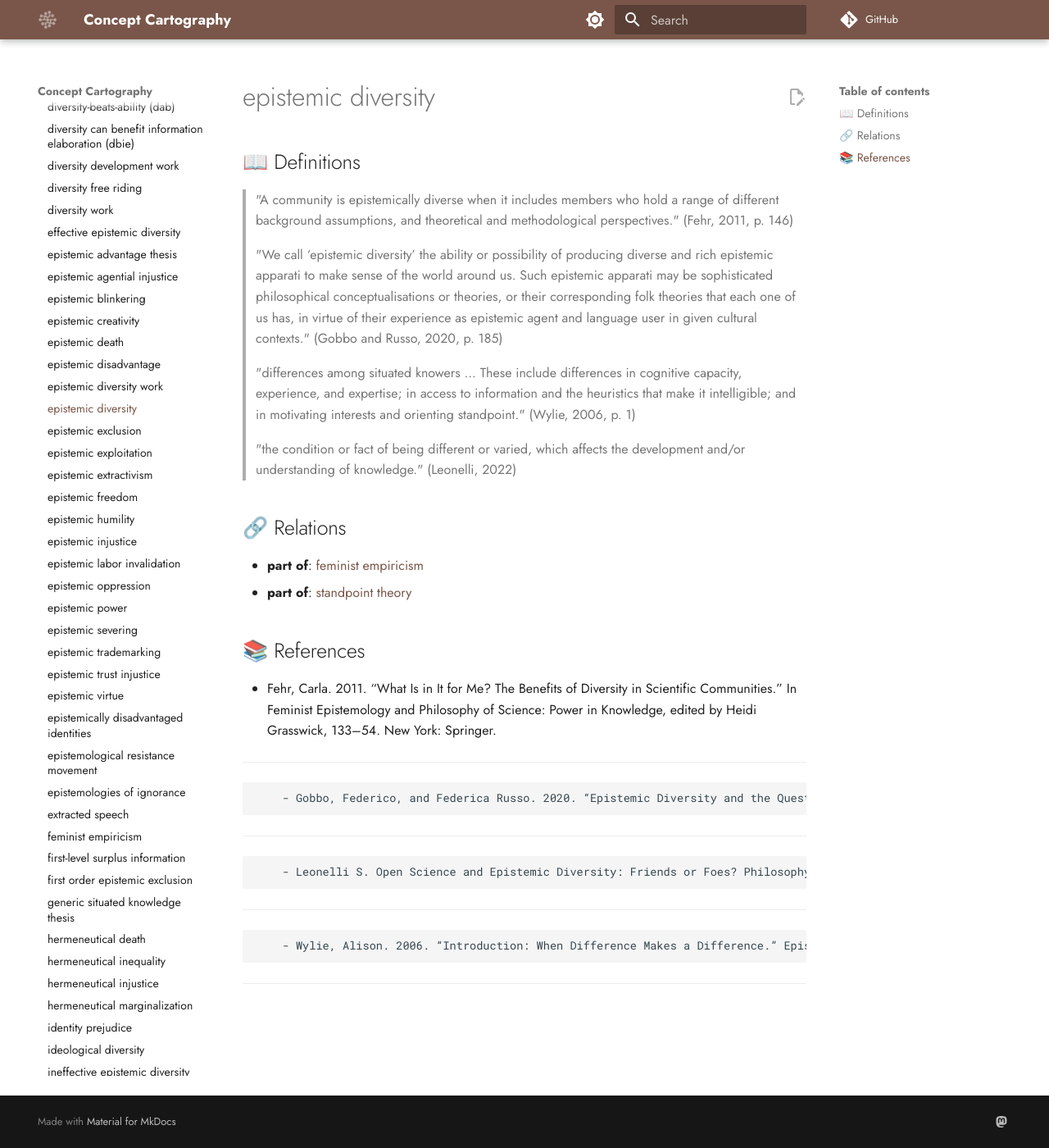
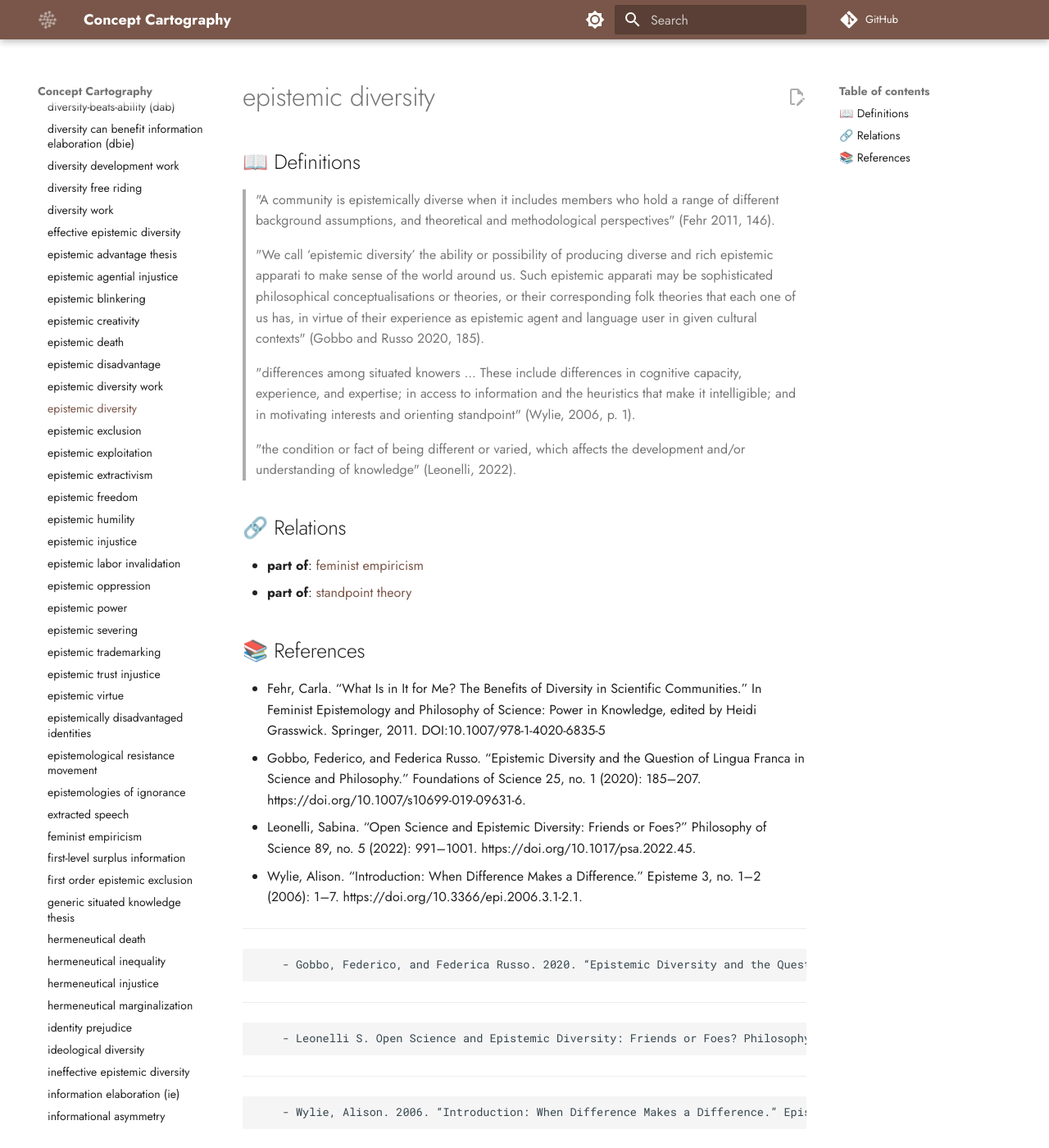
Before and after one commit to conceptcartography/conceptcartography, an MkDocs documentation site: the page built from docs/concepts/epistemic-diversity.md, in a window 1280 px wide and 1400 px high. Shown: the whole window at 82% size. Built offline with MkDocs 1.6.1 and Material for MkDocs 9.7.7, drawn with Linux system fonts in a browser that asks for light colours; comment, search, counter and statistics services are not loaded; the version menu is left out.

Commit message:
Update epistemic-diversity.md

```diff
--- a/docs/concepts/epistemic-diversity.md
+++ b/docs/concepts/epistemic-diversity.md
@@ -1,32 +1,26 @@
 ---
 concept: epistemic diversity
 references:
-- 'Fehr, Carla. 2011. “What Is in It for Me? The Benefits of Diversity in Scientific
-  Communities.” In Feminist Epistemology and Philosophy of Science: Power in Knowledge,
-  edited by Heidi Grasswick, 133–54. New York: Springer.'
-- 'Gobbo, Federico, and Federica Russo. 2020. “Epistemic Diversity and the Question
-  of Lingua Franca in Science and Philosophy.” Foundations of Science 25 (1): 185–207.
-  https: doi.org/10.1007/s10699-019-09631-6.'
-- 'Leonelli S. Open Science and Epistemic Diversity: Friends or Foes? Philosophy of
-  Science. 2022;89(5):991-1001. doi:10.1017/psa.2022.45'
-- 'Wylie, Alison. 2006. “Introduction: When Difference Makes a Difference.” Episteme
-  3 (1–2): 1–7. https: doi.org/10.3366/epi.2006.3.1-2.1.'
+- 'Fehr, Carla. “What Is in It for Me? The Benefits of Diversity in Scientific Communities.” In Feminist Epistemology and Philosophy of Science: Power in Knowledge, edited by Heidi Grasswick. Springer, 2011. DOI:10.1007/978-1-4020-6835-5'
+- 'Gobbo, Federico, and Federica Russo. “Epistemic Diversity and the Question of Lingua Franca in Science and Philosophy.” Foundations of Science 25, no. 1 (2020): 185–207. https://doi.org/10.1007/s10699-019-09631-6.'
+- 'Leonelli, Sabina. “Open Science and Epistemic Diversity: Friends or Foes?” Philosophy of Science 89, no. 5 (2022): 991–1001. https://doi.org/10.1017/psa.2022.45.'
+- 'Wylie, Alison. “Introduction: When Difference Makes a Difference.” Episteme 3, no. 1–2 (2006): 1–7. https://doi.org/10.3366/epi.2006.3.1-2.1.'
 definitions:
 - '"A community is epistemically diverse when it includes members who hold a range
-  of different background assumptions, and theoretical and methodological perspectives."
-  (Fehr, 2011, p. 146)'
+  of different background assumptions, and theoretical and methodological perspectives"
+  (Fehr 2011, 146).'
 - '"We call ‘epistemic diversity’ the ability or possibility of producing diverse
   and rich epistemic apparati to make sense of the world around us. Such epistemic
   apparati may be sophisticated philosophical conceptualisations or theories, or their
   corresponding folk theories that each one of us has, in virtue of their experience
-  as epistemic agent and language user in given cultural contexts." (Gobbo and Russo,
-  2020, p. 185)'
+  as epistemic agent and language user in given cultural contexts" (Gobbo and Russo
+  2020, 185).'
 - '"differences among situated knowers ... These include differences in cognitive
   capacity, experience, and expertise; in access to information and the heuristics
-  that make it intelligible; and in motivating interests and orienting standpoint."
-  (Wylie, 2006, p. 1)'
+  that make it intelligible; and in motivating interests and orienting standpoint"
+  (Wylie 2006, 1).'
 - '"the condition or fact of being different or varied, which affects the development
-  and/or understanding of knowledge." (Leonelli, 2022)'
+  and/or understanding of knowledge" (Leonelli 2022).'
 examples: []
 relations:
 - type: part of
@@ -39,13 +33,13 @@ relations:
 
 ## 📖 Definitions
 
-> "A community is epistemically diverse when it includes members who hold a range of different background assumptions, and theoretical and methodological perspectives." (Fehr, 2011, p. 146)
+> "A community is epistemically diverse when it includes members who hold a range of different background assumptions, and theoretical and methodological perspectives" (Fehr 2011, 146).
 
-> "We call ‘epistemic diversity’ the ability or possibility of producing diverse and rich epistemic apparati to make sense of the world around us. Such epistemic apparati may be sophisticated philosophical conceptualisations or theories, or their corresponding folk theories that each one of us has, in virtue of their experience as epistemic agent and language user in given cultural contexts." (Gobbo and Russo, 2020, p. 185)
+> "We call ‘epistemic diversity’ the ability or possibility of producing diverse and rich epistemic apparati to make sense of the world around us. Such epistemic apparati may be sophisticated philosophical conceptualisations or theories, or their corresponding folk theories that each one of us has, in virtue of their experience as epistemic agent and language user in given cultural contexts" (Gobbo and Russo 2020, 185).
 
-> "differences among situated knowers ... These include differences in cognitive capacity, experience, and expertise; in access to information and the heuristics that make it intelligible; and in motivating interests and orienting standpoint." (Wylie, 2006, p. 1)
+> "differences among situated knowers ... These include differences in cognitive capacity, experience, and expertise; in access to information and the heuristics that make it intelligible; and in motivating interests and orienting standpoint" (Wylie, 2006, p. 1).
 
-> "the condition or fact of being different or varied, which affects the development and/or understanding of knowledge." (Leonelli, 2022)
+> "the condition or fact of being different or varied, which affects the development and/or understanding of knowledge" (Leonelli, 2022).
 
 ## 🔗 Relations
 
@@ -54,8 +48,10 @@ relations:
 
 ## 📚 References
 
-- Fehr, Carla. 2011. “What Is in It for Me? The Benefits of Diversity in Scientific Communities.” In Feminist Epistemology and Philosophy of Science: Power in Knowledge, edited by Heidi Grasswick, 133–54. New York: Springer.
-
+- Fehr, Carla. “What Is in It for Me? The Benefits of Diversity in Scientific Communities.” In Feminist Epistemology and Philosophy of Science: Power in Knowledge, edited by Heidi Grasswick. Springer, 2011. DOI:10.1007/978-1-4020-6835-5
+- Gobbo, Federico, and Federica Russo. “Epistemic Diversity and the Question of Lingua Franca in Science and Philosophy.” Foundations of Science 25, no. 1 (2020): 185–207. https://doi.org/10.1007/s10699-019-09631-6.
+- Leonelli, Sabina. “Open Science and Epistemic Diversity: Friends or Foes?” Philosophy of Science 89, no. 5 (2022): 991–1001. https://doi.org/10.1017/psa.2022.45.
+- Wylie, Alison. “Introduction: When Difference Makes a Difference.” Episteme 3, no. 1–2 (2006): 1–7. https://doi.org/10.3366/epi.2006.3.1-2.1.
 ---
 
 <script src="https://giscus.app/client.js"
```
